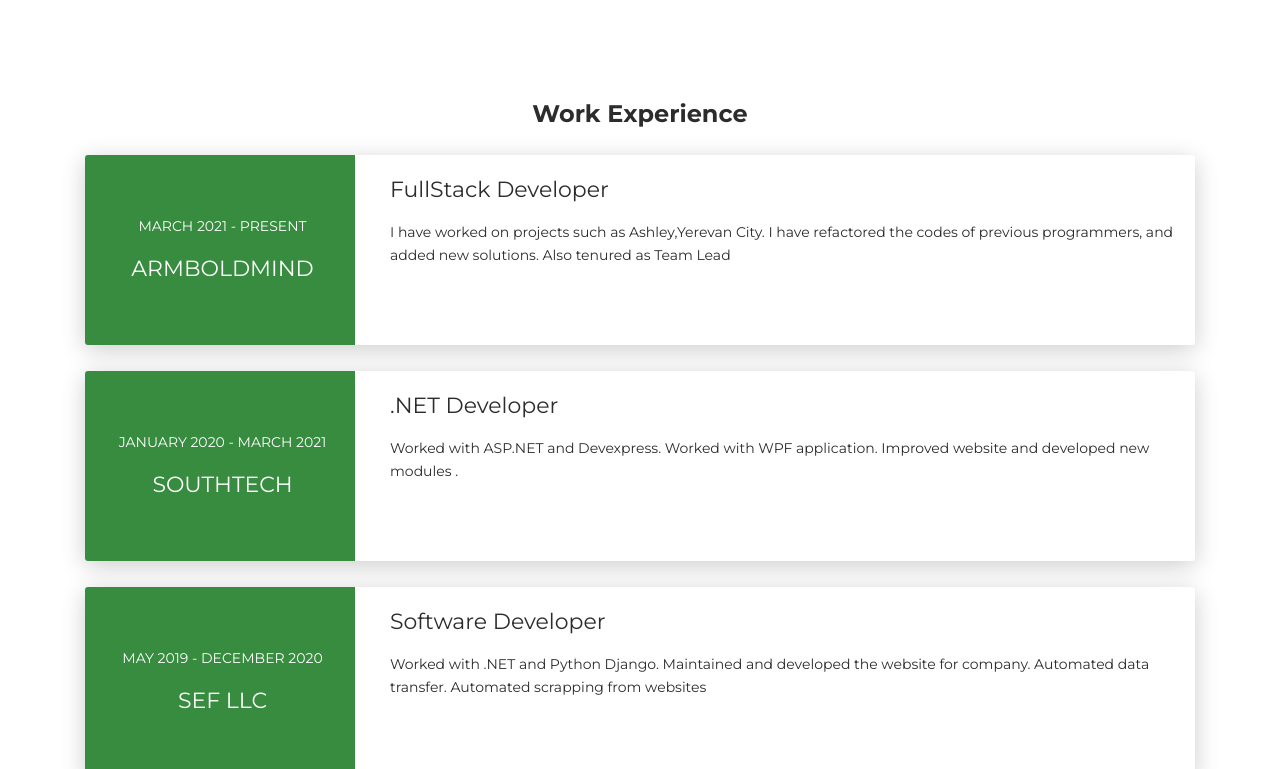
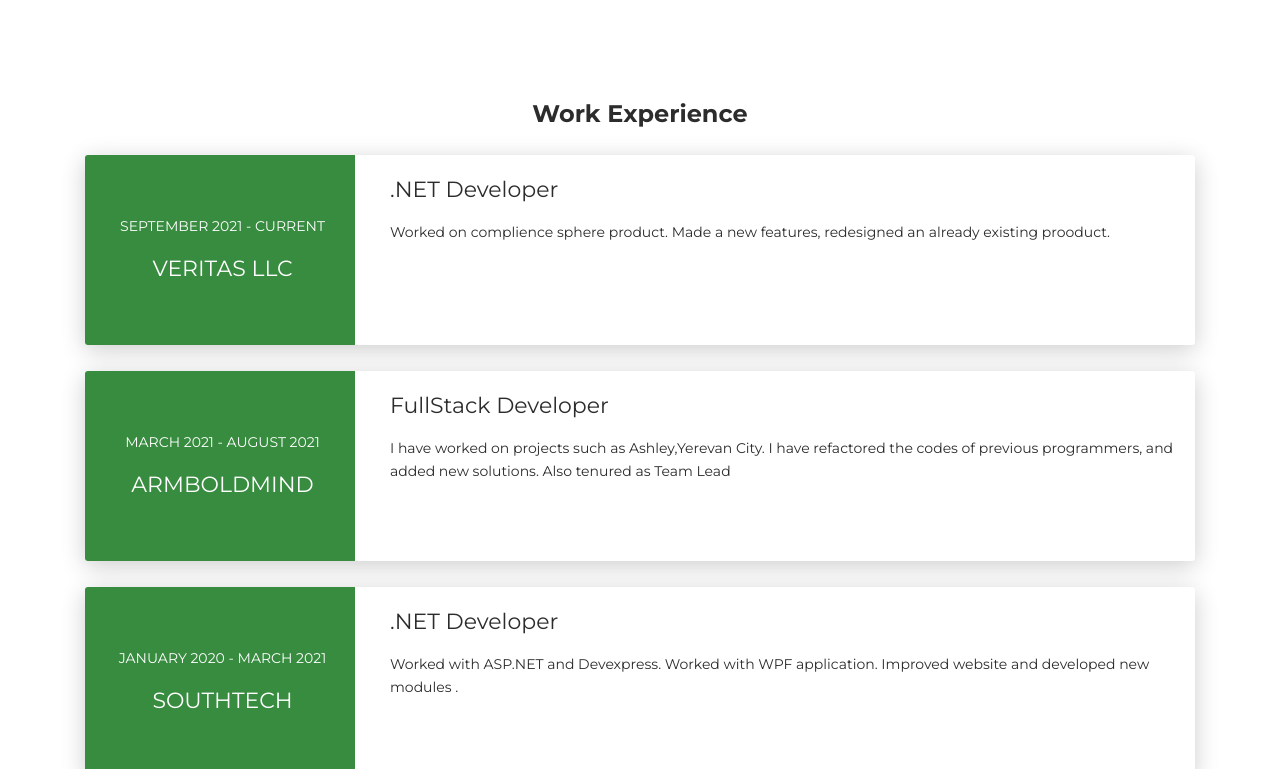
Before and after one commit to RubenGevorgyan/RubenCV, a plain HTML site: page index.html in a window 1280 px wide. Shown: the part 1690-2459 px from the top of the page. Drawn offline with Linux system fonts and the light colour scheme.

Commit message:
Update index.html

```diff
--- a/index.html
+++ b/index.html
@@ -195,12 +195,27 @@
 </div>
 <div class="section" id="experience">
   <div class="container cc-experience">
-    <div class="h4 text-center mb-4 title">Work Experience</div>
+    <div class="h4 text-center mb-4 title">Work Experience</div><div class="card">
+      <div class="row">
+        <div class="col-md-3 bg-primary" data-aos="fade-right" data-aos-offset="50" data-aos-duration="500">
+          <div class="card-body cc-experience-header">
+            <p>September 2021 - Current</p>
+            <div class="h5">Veritas LLC</div>
+          </div>
+        </div>
+        <div class="col-md-9" data-aos="fade-left" data-aos-offset="50" data-aos-duration="500">
+          <div class="card-body">
+            <div class="h5">.NET Developer</div>
+            <p>Worked on complience sphere product. Made a new features, redesigned an already existing prooduct.</p>
+          </div>
+        </div>
+      </div>
+    </div>
     <div class="card">
       <div class="row">
         <div class="col-md-3 bg-primary" data-aos="fade-right" data-aos-offset="50" data-aos-duration="500">
           <div class="card-body cc-experience-header">
-            <p>March 2021 - Present</p>
+            <p>March 2021 - August 2021</p>
             <div class="h5">ArmBoldMind</div>
           </div>
         </div>
```
